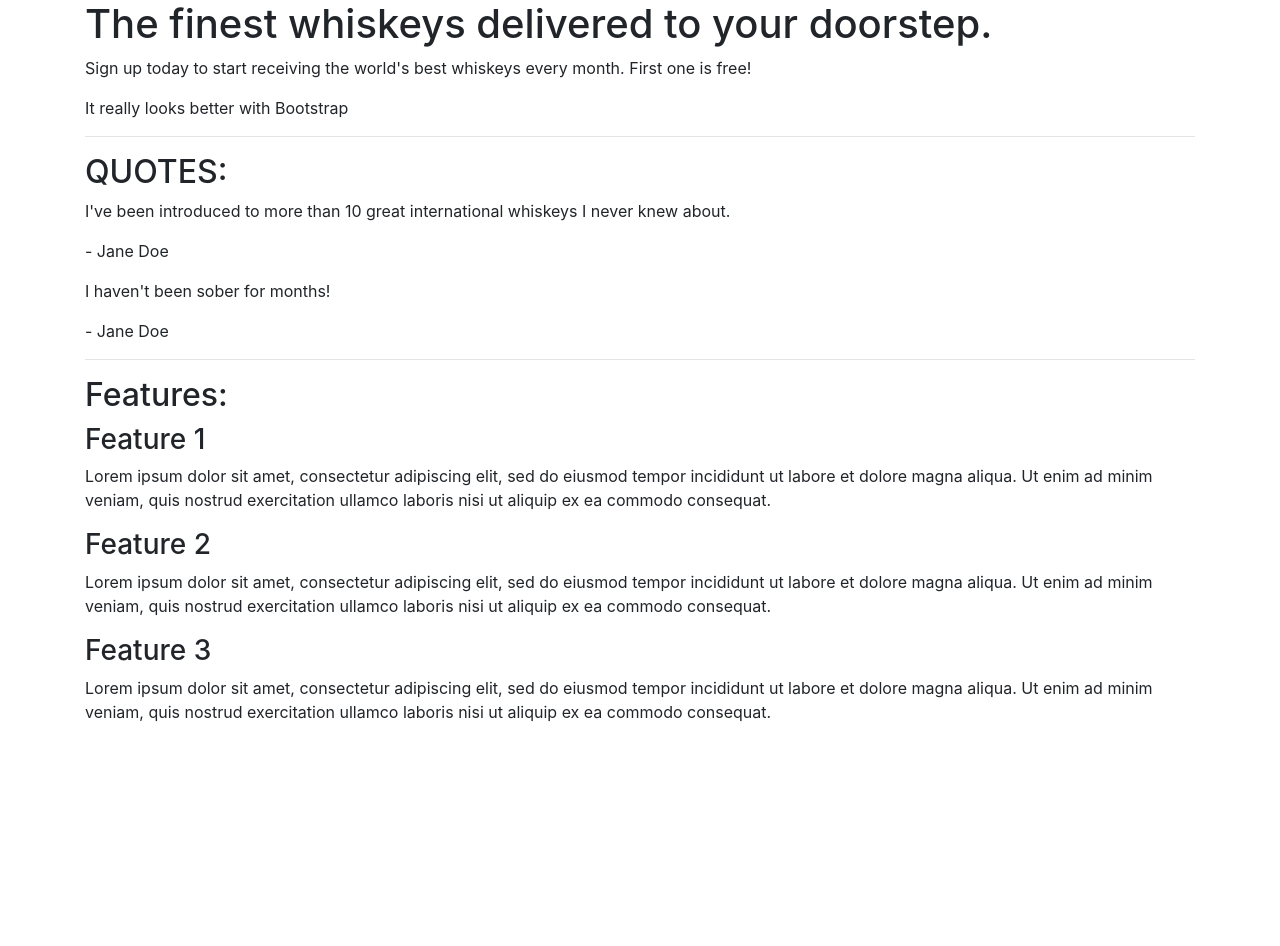
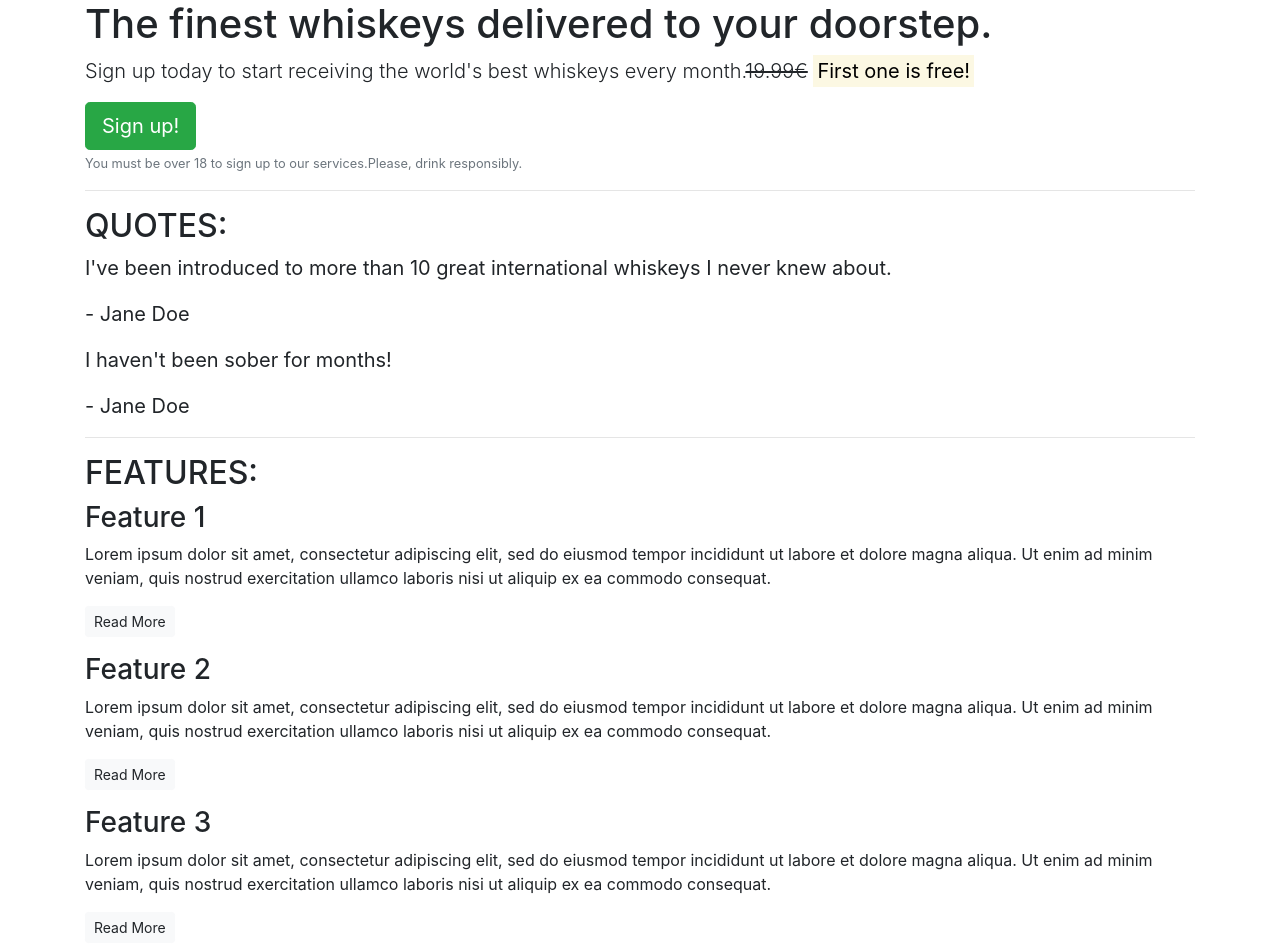
Before and after one commit to sbojorge/Whiskey-Drop, a plain HTML site: page index.html in a window 1280 px wide. Before the commit the page ends 800 px from the top, so only its background shows below. Drawn offline with nearby package versions, Linux system fonts and the light colour scheme.

Commit message:
Work on the typography using built-in Bootstrap classes

```diff
--- a/index.html
+++ b/index.html
@@ -18,8 +18,12 @@
         <!-- Callout -->
         <section class="callout">
             <h1>The finest whiskeys delivered to your doorstep.</h1>
-            <p>Sign up today to start receiving the world's best whiskeys every month. First one is free!</p>
-             <p>It really looks better with Bootstrap</p>
+            <p class="lead">Sign up today to start receiving the world's best whiskeys every month.<s>19.99€</s>
+                <strong><mark>First one is
+                        free!</strong></mark> </p>
+            <button class="btn btn-success btn-lg">Sign up!</button>
+            <p class="text-muted"><small>You must be over 18 to sign up to our services.Please, drink
+                    responsibly.</small></p>
         </section>
         <!-- /.callout -->
         <hr>
@@ -28,38 +32,42 @@
         <section class="quotes">
 
             <h2 class="text-uppercase">Quotes:</h2>
-            <div class="quote">
+            <blockquote class="blockquote">
                 <p>I've been introduced to more than 10 great international whiskeys I never knew about.</p>
                 <p>- Jane Doe</p>
-            </div>
-            <div class="quote">
+            </blockquote>
+            <blockquote class="blockquote">
                 <p>I haven't been sober for months!</p>
                 <p>- Jane Doe</p>
-            </div>
+            </blockquote>
+
         </section>
         <!-- /.quotes -->
         <hr>
 
         <!-- Features -->
         <section class="features">
-            <h2>Features:</h2>
+            <h2 class="text-uppercase">Features:</h2>
             <div class="feature">
                 <h3>Feature 1</h3>
                 <p>Lorem ipsum dolor sit amet, consectetur adipiscing elit, sed do eiusmod tempor incididunt ut labore
                     et dolore magna aliqua. Ut enim ad minim veniam, quis nostrud exercitation ullamco laboris nisi ut
                     aliquip ex ea commodo consequat.</p>
+                <p><a class="btn btn-sm btn-light" href="">Read More</a></p>
             </div>
             <div class="feature">
                 <h3>Feature 2</h3>
                 <p>Lorem ipsum dolor sit amet, consectetur adipiscing elit, sed do eiusmod tempor incididunt ut labore
                     et dolore magna aliqua. Ut enim ad minim veniam, quis nostrud exercitation ullamco laboris nisi ut
                     aliquip ex ea commodo consequat.</p>
+                <p><a class="btn btn-sm btn-light" href="">Read More</a></p>
             </div>
             <div class="feature">
                 <h3>Feature 3</h3>
                 <p>Lorem ipsum dolor sit amet, consectetur adipiscing elit, sed do eiusmod tempor incididunt ut labore
                     et dolore magna aliqua. Ut enim ad minim veniam, quis nostrud exercitation ullamco laboris nisi ut
                     aliquip ex ea commodo consequat.</p>
+                <p><a class="btn btn-sm btn-light" href="">Read More</a></p>
             </div>
         </section>
         <!-- /.features -->
```
